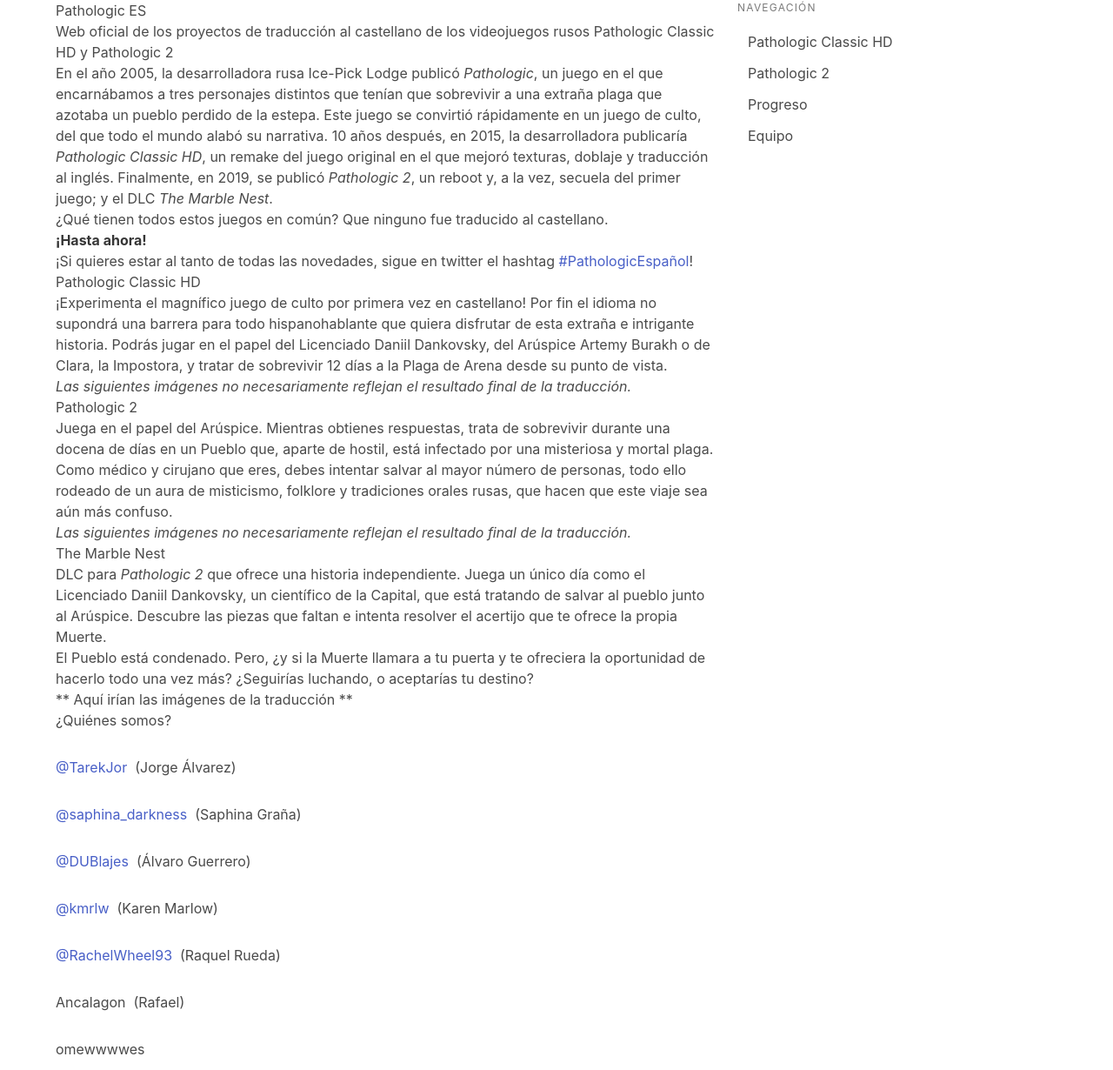
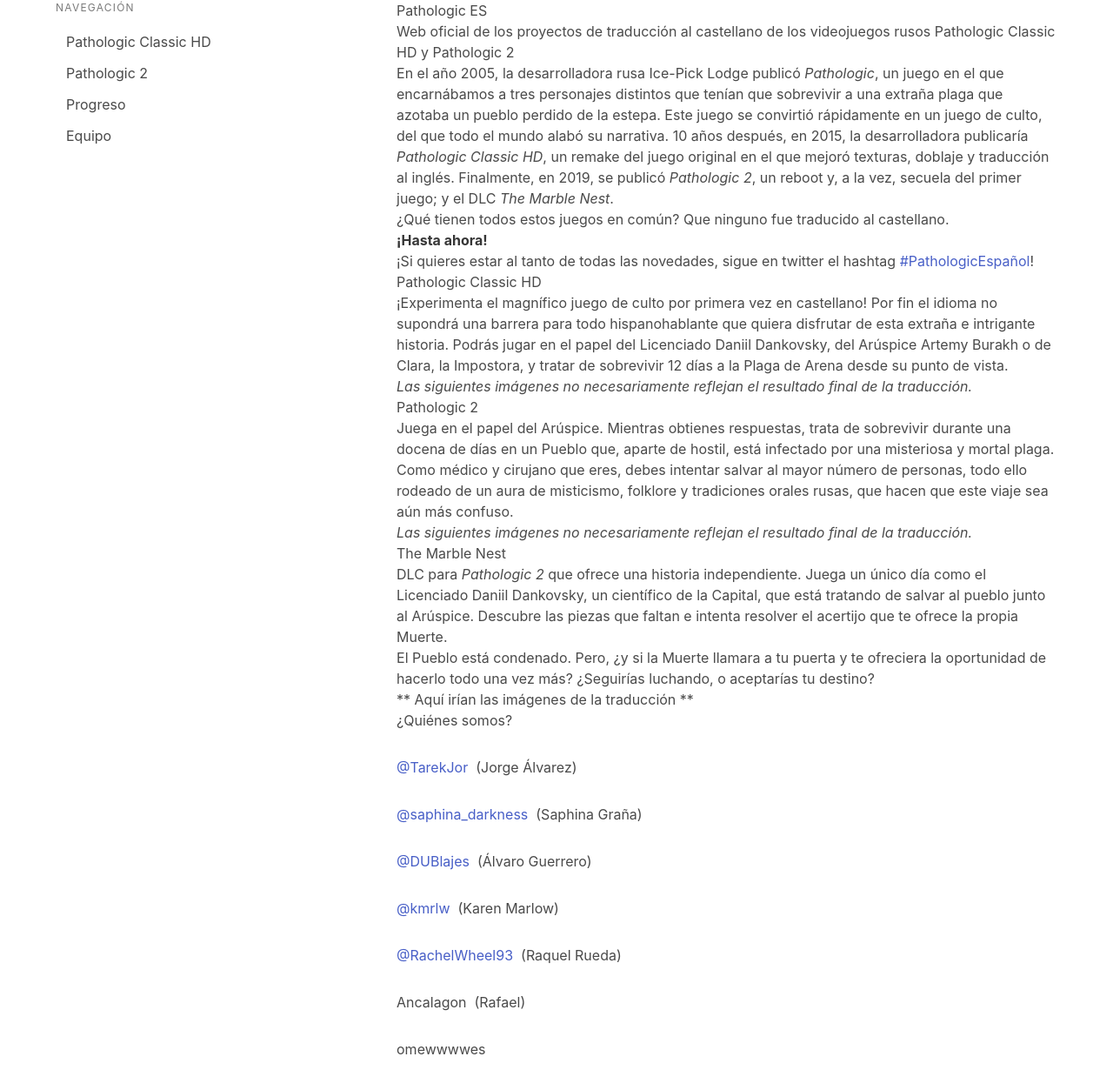
Before and after one commit to pathologic-es/pathologic-es.github.io, a Jekyll site: the page built from index.md, in a window 1280 px wide. Shown: the whole page at 87% size. Built offline with Jekyll 4.4.1, drawn with Linux system fonts in a browser that asks for light colours.

Commit message:
Update default.html

```diff
--- a/_layouts/default.html
+++ b/_layouts/default.html
@@ -5,18 +5,18 @@
 	<meta http-equiv="X-UA-Compatible" content="IE=edge,chrome=1" />
 	<meta name="viewport" content="width=device-width, initial-scale=1.0, maximum-scale=1.0" />
 	<title>Pathologic ES - Traducción de Pathologic Classic HD y Pathologic 2</title>
-	<link rel="icon" type="image/png" href="{{ site.url }}/assets/favicon.png"/>
+	<link rel="icon" type="image/png" href="{{ site.url }}/assets/favicon.png" />
 	<link rel="stylesheet" href="https://cdn.jsdelivr.net/npm/bulma@0.9.2/css/bulma.min.css" />
 	<body>
 		<div class="container">
 			<div class="columns">
+				<div class="column">
+					{% include navigation.html %}
+				</div>
 				<div class="column is-two-thirds">
 					<h1>{{ site.title }}</h1>
 					<p>{{ site.description }}</p>
 					{{ content }}
-				</div>
-				<div class="column">
-					{% include navigation.html %}
 				</div>
 			</div>
 		</div>
```
